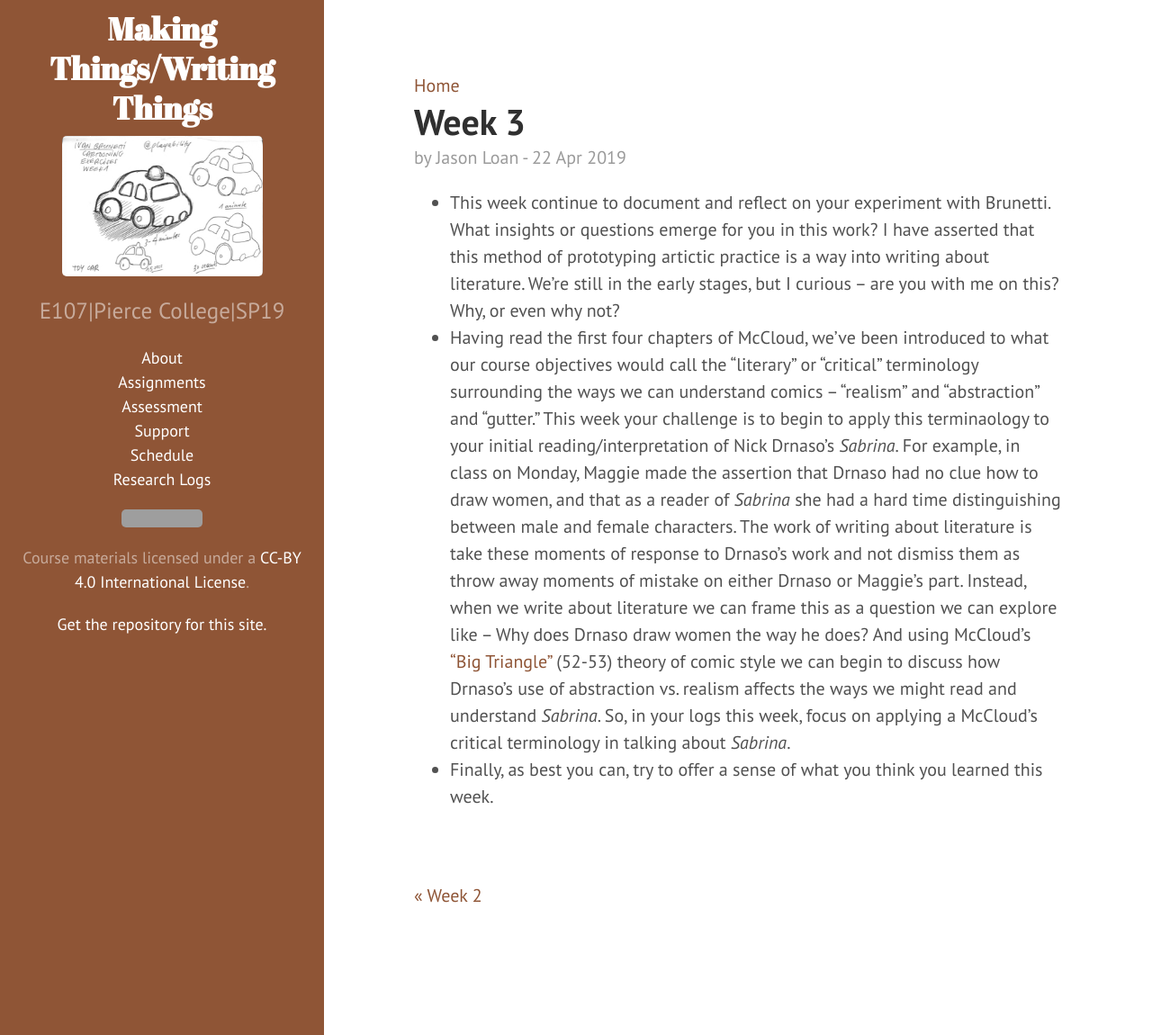
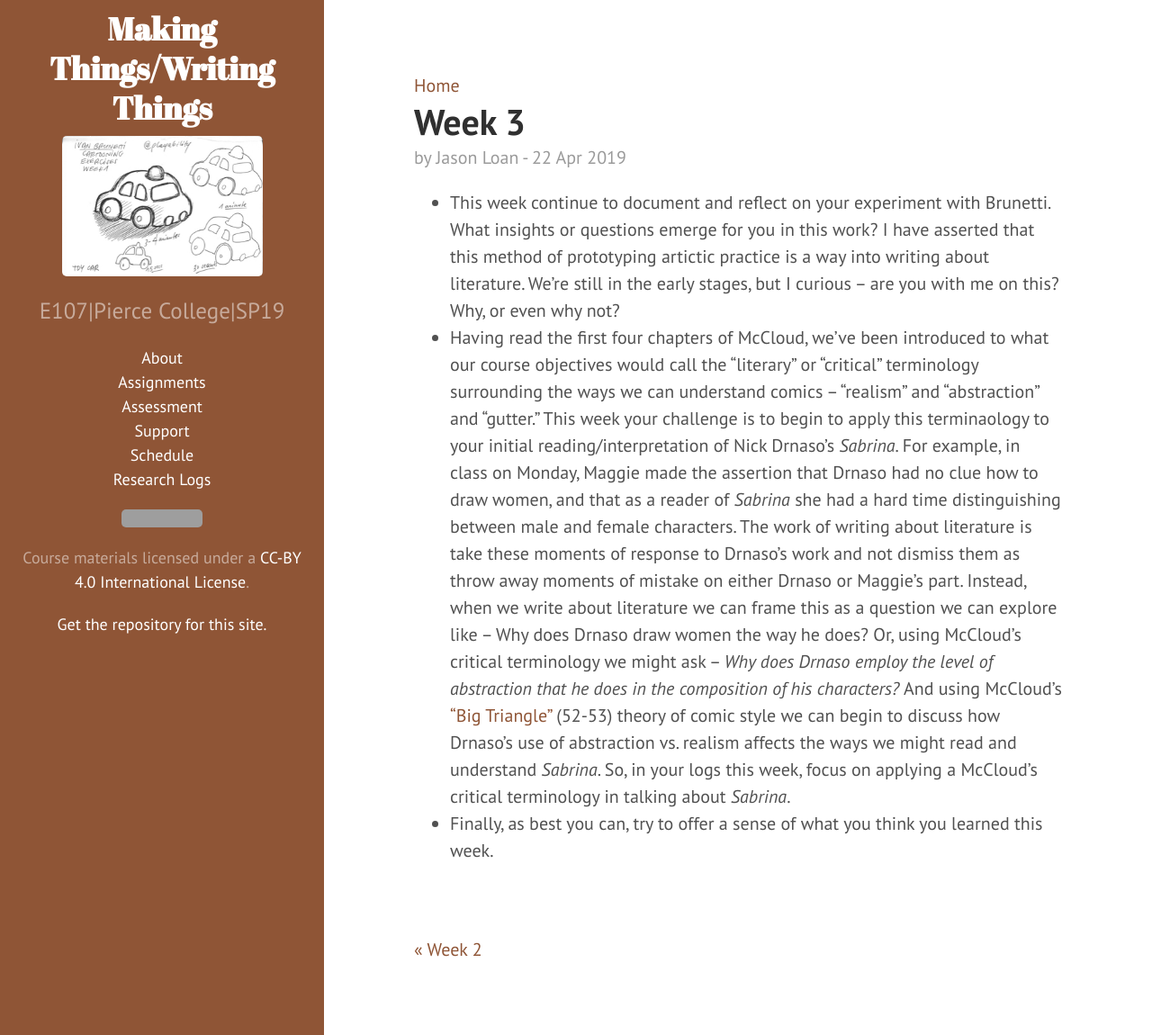
Before and after one commit to jloan/e107v2, a Jekyll site: the page built from _posts/2019-04-22-log3.md, in a window 1280 px wide and 1150 px high. Shown: the whole window at 90% size. Built offline with Jekyll 4.4.1, drawn with Linux system fonts in a browser that asks for light colours; grey boxes are pictures that could not be loaded.

Commit message:
Update 2019-04-22-log3.md

```diff
--- a/_posts/2019-04-22-log3.md
+++ b/_posts/2019-04-22-log3.md
@@ -7,5 +7,5 @@ author: Jason Loan
 ---
 
 * This week continue to document and reflect on your experiment with Brunetti. What insights or questions emerge for you in this work? I have asserted that this method of prototyping artictic practice is a way into writing about literature. We're still in the early stages, but I curious -- are you with me on this? Why, or even why not?
-* Having read the first four chapters of McCloud, we've been introduced to what our course objectives would call the "literary" or "critical" terminology surrounding the ways we can understand comics -- "realism" and "abstraction" and "gutter." This week your challenge is to begin to apply this terminaology to your initial reading/interpretation of Nick Drnaso's *Sabrina*. For example, in class on Monday, Maggie made the assertion that Drnaso had no clue how to draw women, and that as a reader of *Sabrina* she had a hard time distinguishing between male and female characters. The work of writing about literature is take these moments of response to Drnaso's work and not dismiss them as throw away moments of mistake on either Drnaso or Maggie's part. Instead, when we write about literature we can frame this as a question we can explore like -- Why does Drnaso draw women the way he does? And using McCloud's ["Big Triangle"](http://www.scottmccloud.com/4-inventions/triangle/index.html) (52-53) theory of comic style we can begin to discuss how Drnaso's use of abstraction vs. realism affects the ways we might read and understand *Sabrina*. So, in your logs this week, focus on applying a McCloud's critical terminology in talking about *Sabrina*.
+* Having read the first four chapters of McCloud, we've been introduced to what our course objectives would call the "literary" or "critical" terminology surrounding the ways we can understand comics -- "realism" and "abstraction" and "gutter." This week your challenge is to begin to apply this terminaology to your initial reading/interpretation of Nick Drnaso's *Sabrina*. For example, in class on Monday, Maggie made the assertion that Drnaso had no clue how to draw women, and that as a reader of *Sabrina* she had a hard time distinguishing between male and female characters. The work of writing about literature is take these moments of response to Drnaso's work and not dismiss them as throw away moments of mistake on either Drnaso or Maggie's part. Instead, when we write about literature we can frame this as a question we can explore like -- Why does Drnaso draw women the way he does? Or, using McCloud's critical terminology we might ask -- *Why does Drnaso employ the level of abstraction that he does in the composition of his characters?* And using McCloud's ["Big Triangle"](http://www.scottmccloud.com/4-inventions/triangle/index.html) (52-53) theory of comic style we can begin to discuss how Drnaso's use of abstraction vs. realism affects the ways we might read and understand *Sabrina*. So, in your logs this week, focus on applying a McCloud's critical terminology in talking about *Sabrina*.
 * Finally, as best you can, try to offer a sense of what you think you learned this week.
```
